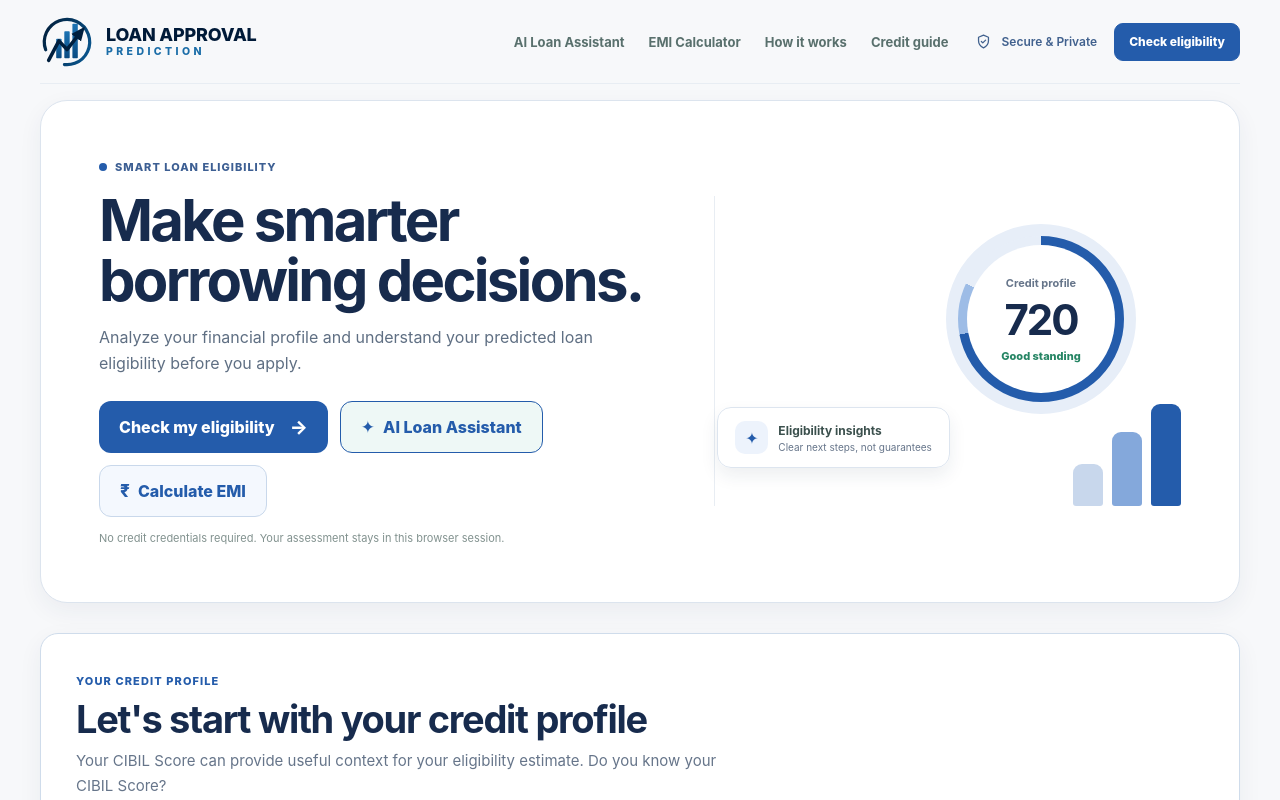
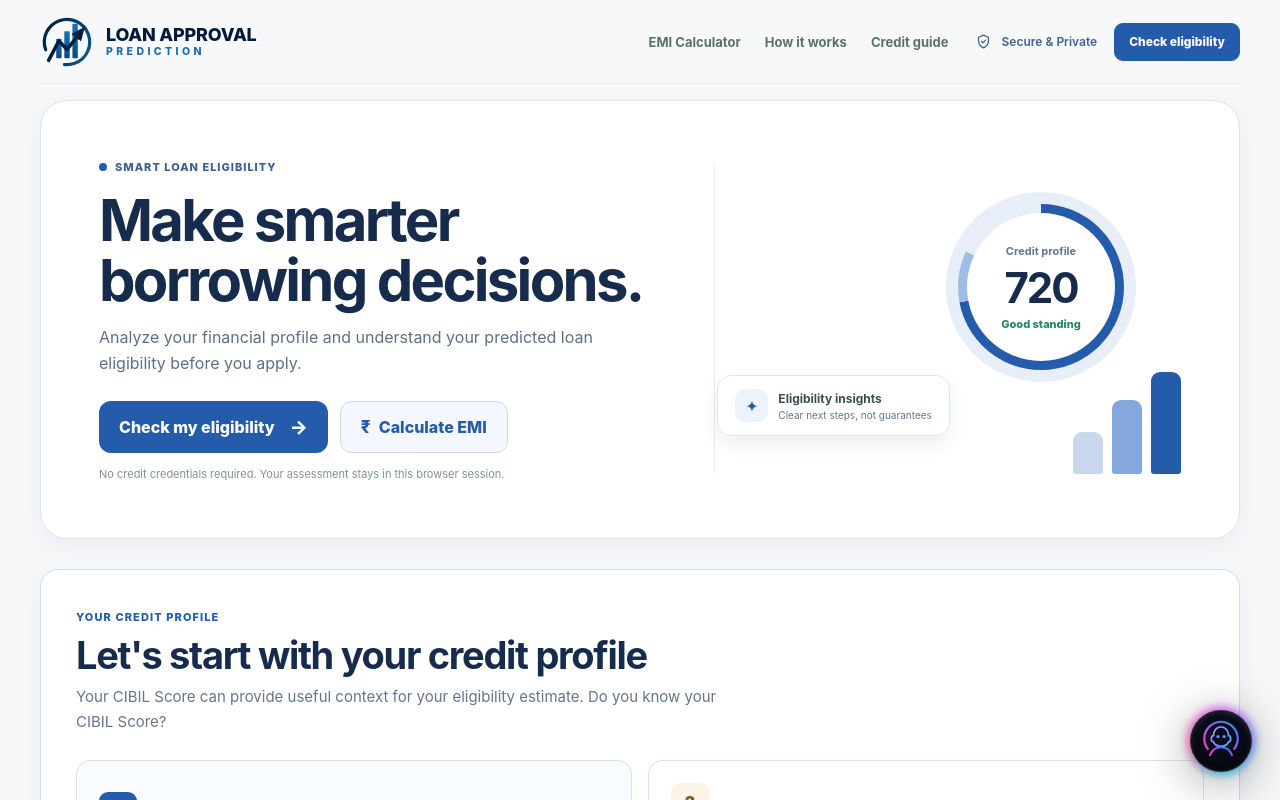
Before and after one commit to RathodChetan1122/Loan-Approval-Prediction, a React (Vite) app in the folder frontend/: page / in a window 1280 px wide. Shown: the top 800 px of the page. Built offline with nearby package versions, Linux system fonts and the light colour scheme; no server answers.

Commit message:
Replace navigation text with Meta AI-style floating robot logo button in bottom right corner

```diff
--- a/frontend/src/App.css
+++ b/frontend/src/App.css
@@ -926,8 +926,111 @@ button:focus-visible,input:focus-visible { outline:3px solid rgba(35,113,236,.32
   margin-top: 2px;
 }
 
-/* Responsive */
+/* ============================================================
+   FLOATING META AI-STYLE ROBOT LOGO BUTTON
+   ============================================================ */
+
+.meta-ai-floating-fab {
+  position: fixed;
+  bottom: 28px;
+  right: 28px;
+  z-index: 9999;
+  width: 62px;
+  height: 62px;
+  border-radius: 50%;
+  border: none;
+  background: transparent;
+  padding: 0;
+  cursor: pointer;
+  outline: none;
+  display: grid;
+  place-items: center;
+  transition: transform 0.25s cubic-bezier(0.34, 1.56, 0.64, 1), box-shadow 0.25s ease;
+  filter: drop-shadow(0 8px 24px rgba(0, 0, 0, 0.35));
+}
+
+.fab-glow-ring {
+  position: absolute;
+  inset: -3px;
+  border-radius: 50%;
+  background: conic-gradient(from 0deg, #ec4899, #d946ef, #6366f1, #06b6d4, #ec4899);
+  opacity: 0.85;
+  filter: blur(4px);
+  animation: fabSpinGlow 8s linear infinite;
+  transition: opacity 0.3s ease, filter 0.3s ease;
+}
+
+.fab-inner-surface {
+  position: relative;
+  width: 100%;
+  height: 100%;
+  border-radius: 50%;
+  background: #080b18;
+  border: 1.5px solid rgba(255, 255, 255, 0.15);
+  display: grid;
+  place-items: center;
+  overflow: hidden;
+  box-shadow: inset 0 2px 6px rgba(255, 255, 255, 0.12), inset 0 -4px 10px rgba(0, 0, 0, 0.6);
+}
+
+.fab-robot-svg {
+  width: 44px;
+  height: 44px;
+  display: block;
+  transition: transform 0.25s ease;
+}
+
+/* Hover & Active States */
+.meta-ai-floating-fab:hover {
+  transform: translateY(-4px) scale(1.08);
+}
+
+.meta-ai-floating-fab:hover .fab-glow-ring {
+  opacity: 1;
+  filter: blur(6px);
+  inset: -4px;
+}
+
+.meta-ai-floating-fab:hover .fab-robot-svg {
+  transform: scale(1.06);
+}
+
+.meta-ai-floating-fab:active {
+  transform: translateY(0) scale(0.95);
+}
+
+.meta-ai-floating-fab.is-open {
+  transform: scale(1.04);
+}
+
+.meta-ai-floating-fab.is-open .fab-glow-ring {
+  background: conic-gradient(from 180deg, #06b6d4, #6366f1, #d946ef, #ec4899, #06b6d4);
+  opacity: 1;
+  filter: blur(5px);
+}
+
+@keyframes fabSpinGlow {
+  from {
+    transform: rotate(0deg);
+  }
+  to {
+    transform: rotate(360deg);
+  }
+}
+
+/* Responsive adjustments */
 @media (max-width: 768px) {
+  .meta-ai-floating-fab {
+    bottom: 20px;
+    right: 20px;
+    width: 54px;
+    height: 54px;
+  }
+  .fab-robot-svg {
+    width: 38px;
+    height: 38px;
+  }
+
   .fresh-assistant-header {
     flex-direction: column;
     align-items: stretch;
--- a/frontend/src/App.tsx
+++ b/frontend/src/App.tsx
@@ -7,6 +7,7 @@ import BrandLogo from "./components/BrandLogo";
 import ModelPerformance from "./components/ModelPerformance";
 import EmiCalculator from "./components/EmiCalculator";
 import AiLoanAssistant from "./components/AiLoanAssistant";
+import AiFloatingButton from "./components/AiFloatingButton";
 import { predictLoan } from "./services/api";
 import type { LoanApplication, PredictionResponse } from "./types/loan";
 
@@ -36,6 +37,7 @@ function ShieldIcon() {
 
 export default function App() {
   const [view, setView] = useState<View>("welcome");
+  const [previousView, setPreviousView] = useState<View>("welcome");
   const [result, setResult] = useState<PredictionResponse | null>(null);
   const [application, setApplication] = useState<LoanApplication | null>(null);
   const [loading, setLoading] = useState(false);
@@ -53,9 +55,14 @@ export default function App() {
     window.scrollTo({ top: 0, behavior: "smooth" });
   };
 
-  const openAssistant = () => {
+  const toggleAssistant = () => {
     setError(null);
-    setView("assistant");
+    if (view === "assistant") {
+      setView(previousView || "welcome");
+    } else {
+      setPreviousView(view);
+      setView("assistant");
+    }
     window.scrollTo({ top: 0, behavior: "smooth" });
   };
 
@@ -98,13 +105,6 @@ export default function App() {
           <button
             type="button"
             className="nav-link-btn"
-            onClick={openAssistant}
-          >
-            AI Loan Assistant
-          </button>
-          <button
-            type="button"
-            className="nav-link-btn"
             onClick={openCalculator}
           >
             EMI Calculator
@@ -143,13 +143,12 @@ export default function App() {
               window.scrollTo({ top: 0, behavior: "smooth" });
             }}
             onOpenCalculator={openCalculator}
-            onOpenAssistant={openAssistant}
           />
         )}
 
         {view === "assistant" && (
           <AiLoanAssistant
-            onBack={reset}
+            onBack={() => setView(previousView || "welcome")}
             applicationContext={application}
           />
         )}
@@ -221,6 +220,12 @@ export default function App() {
         <span className="footer-dot">•</span>
         <span>Model-based guidance, not a lender decision</span>
       </footer>
+
+      {/* Floating Meta AI-style Robot Logo Button at bottom-right corner */}
+      <AiFloatingButton
+        onClick={toggleAssistant}
+        isOpen={view === "assistant"}
+      />
     </main>
   );
 }
--- /dev/null
+++ b/frontend/src/components/AiFloatingButton.tsx
@@ -0,0 +1,88 @@
+interface AiFloatingButtonProps {
+  onClick: () => void;
+  isOpen?: boolean;
+}
+
+export default function AiFloatingButton({
+  onClick,
+  isOpen = false,
+}: AiFloatingButtonProps) {
+  return (
+    <button
+      type="button"
+      className={`meta-ai-floating-fab ${isOpen ? "is-open" : ""}`}
+      onClick={onClick}
+      aria-label="Open AI Assistant"
+      title="Open AI Assistant"
+    >
+      <div className="fab-glow-ring" aria-hidden="true" />
+      <div className="fab-inner-surface">
+        <svg
+          viewBox="0 0 100 100"
+          className="fab-robot-svg"
+          xmlns="http://www.w3.org/2000/svg"
+          aria-hidden="true"
+        >
+          <defs>
+            {/* Outer Ring Vibrant Gradient */}
+            <linearGradient id="robotRingGrad" x1="0%" y1="100%" x2="100%" y2="0%">
+              <stop offset="0%" stopColor="#ec4899" />
+              <stop offset="30%" stopColor="#d946ef" />
+              <stop offset="70%" stopColor="#6366f1" />
+              <stop offset="100%" stopColor="#06b6d4" />
+            </linearGradient>
+
+            {/* Robot Head Body Gradient */}
+            <linearGradient id="robotBodyGrad" x1="0%" y1="0%" x2="100%" y2="100%">
+              <stop offset="0%" stopColor="#c084fc" />
+              <stop offset="50%" stopColor="#818cf8" />
+              <stop offset="100%" stopColor="#38bdf8" />
+            </linearGradient>
+
+            {/* Eyes Glow Gradient */}
+            <linearGradient id="robotEyesGrad" x1="0%" y1="0%" x2="100%" y2="100%">
+              <stop offset="0%" stopColor="#a855f7" />
+              <stop offset="100%" stopColor="#00d2ff" />
+            </linearGradient>
+
+            {/* Drop filter for neon effect */}
+            <filter id="neonGlow" x="-20%" y="-20%" width="140%" height="140%">
+              <feDropShadow dx="0" dy="0" stdDeviation="2.5" floodColor="#818cf8" floodOpacity="0.6" />
+            </filter>
+          </defs>
+
+          {/* Outer Halo Arc (matching reference image) */}
+          <path
+            d="M 20,68 A 38,38 0 1,1 80,68"
+            fill="none"
+            stroke="url(#robotRingGrad)"
+            strokeWidth="5"
+            strokeLinecap="round"
+          />
+
+          {/* Robot Head Outline */}
+          <path
+            d="M 33,52 C 30,52 28,49 28,45 C 28,41 30,38 33,38 C 33,26 40,18 50,18 C 60,18 67,26 67,38 C 70,38 72,41 72,45 C 72,49 70,52 67,52 C 65,58 59,62 50,62 C 41,62 35,58 33,52 Z"
+            fill="#090d1f"
+            stroke="url(#robotBodyGrad)"
+            strokeWidth="4"
+            strokeLinejoin="round"
+          />
+
+          {/* Glowing Eyes */}
+          <circle cx="43" cy="40" r="3.6" fill="url(#robotEyesGrad)" />
+          <circle cx="57" cy="40" r="3.6" fill="url(#robotEyesGrad)" />
+
+          {/* Shoulders / Torso Arch */}
+          <path
+            d="M 25,82 C 30,68 40,64 50,64 C 60,64 70,68 75,82"
+            fill="none"
+            stroke="url(#robotRingGrad)"
+            strokeWidth="4.5"
+            strokeLinecap="round"
+          />
+        </svg>
+      </div>
+    </button>
+  );
+}
--- a/frontend/src/components/WelcomeDashboard.tsx
+++ b/frontend/src/components/WelcomeDashboard.tsx
@@ -6,7 +6,6 @@ interface WelcomeDashboardProps {
   onContinueAfterCibil: () => void;
   onViewPerformance: () => void;
   onOpenCalculator?: () => void;
-  onOpenAssistant?: () => void;
 }
 
 const ModelPerformanceIcon = () => (
@@ -25,19 +24,12 @@ const CibilLogoIcon = () => (
   </svg>
 );
 
-const SparklesIcon = () => (
-  <svg width="24" height="24" viewBox="0 0 24 24" fill="none" stroke="currentColor" strokeWidth="2.2" strokeLinecap="round" strokeLinejoin="round">
-    <path d="m12 3-1.9 5.8a2 2 0 0 1-1.3 1.3L3 12l5.8 1.9a2 2 0 0 1 1.3 1.3L12 21l1.9-5.8a2 2 0 0 1 1.3-1.3L21 12l-5.8-1.9a2 2 0 0 1-1.3-1.3L12 3z"/>
-  </svg>
-);
-
 export default function WelcomeDashboard({
   onStart,
   onKnowScore,
   onContinueAfterCibil,
   onViewPerformance,
   onOpenCalculator,
-  onOpenAssistant,
 }: WelcomeDashboardProps) {
   return <>
     <section className="welcome-hero" id="home">
@@ -47,11 +39,6 @@ export default function WelcomeDashboard({
         <p>Analyze your financial profile and understand your predicted loan eligibility before you apply.</p>
         <div className="hero-cta-group">
           <button type="button" className="hero-cta" onClick={onStart}>Check my eligibility <span>→</span></button>
-          {onOpenAssistant && (
-            <button type="button" className="hero-secondary-cta" onClick={onOpenAssistant} style={{ background: '#eef8f6', color: 'var(--primary)', borderColor: 'var(--primary)' }}>
-              <span>✦</span> AI Loan Assistant
-            </button>
-          )}
           {onOpenCalculator && (
             <button type="button" className="hero-secondary-cta" onClick={onOpenCalculator}>
               <span>₹</span> Calculate EMI
@@ -79,29 +66,20 @@ export default function WelcomeDashboard({
     <section className="feature-section" id="how-it-works" aria-labelledby="feature-title">
       <div className="section-copy"><span>BUILT FOR CLARITY</span><h2>Everything you need before applying</h2><p>A simple, transparent experience designed to help you prepare—not to promise a lender decision.</p></div>
       <div className="feature-grid">
-        {onOpenAssistant && (
-          <article className="feature-card" style={{ animationDelay: `0ms`, cursor: 'pointer', border: '1px solid var(--primary)' }} onClick={onOpenAssistant}>
-            <span style={{ color: 'var(--primary)' }}><SparklesIcon /></span>
-            <h3>AI Loan Assistant</h3>
-            <p>Ask real-time questions regarding credit score improvements, loan rejection causes, eligibility rules, and required documentation.</p>
-            <span style={{display: 'inline-block', marginTop: '12px', background: 'transparent', color: 'var(--primary)', fontSize: '12px', padding: 0, fontWeight: 700}}>Chat with AI Assistant →</span>
-          </article>
-        )}
-
-        <article className="feature-card" style={{ animationDelay: `60ms`, cursor: 'pointer' }} onClick={onViewPerformance}>
+        <article className="feature-card" style={{ animationDelay: `0ms`, cursor: 'pointer' }} onClick={onViewPerformance}>
           <span><ModelPerformanceIcon /></span>
           <h3>Model Performance</h3>
           <p>Explore the accuracy, feature importance, and transparency insights behind the LoanWise prediction model.</p>
           <span style={{display: 'inline-block', marginTop: '12px', background: 'transparent', color: 'var(--primary)', fontSize: '12px', padding: 0, fontWeight: 700}}>View Model Performance →</span>
         </article>
 
-        <article className="feature-card" style={{ animationDelay: `120ms`, cursor: 'pointer' }} onClick={() => window.open('https://www.cibil.com/freecibilscore', '_blank', 'noopener,noreferrer')}>
+        <article className="feature-card" style={{ animationDelay: `60ms`, cursor: 'pointer' }} onClick={() => window.open('https://www.cibil.com/freecibilscore', '_blank', 'noopener,noreferrer')}>
           <span style={{ padding: '0', background: 'transparent' }}><CibilLogoIcon /></span>
           <h3>CIBIL guidance</h3>
           <p>Check your score securely with the official CIBIL website when you need it.</p>
         </article>
 
-        <article className="feature-card" style={{ animationDelay: `180ms` }}>
+        <article className="feature-card" style={{ animationDelay: `120ms` }}>
           <span>✦</span>
           <h3>Personalized insights</h3>
           <p>See model-based probabilities and useful next steps after your assessment.</p>
```
